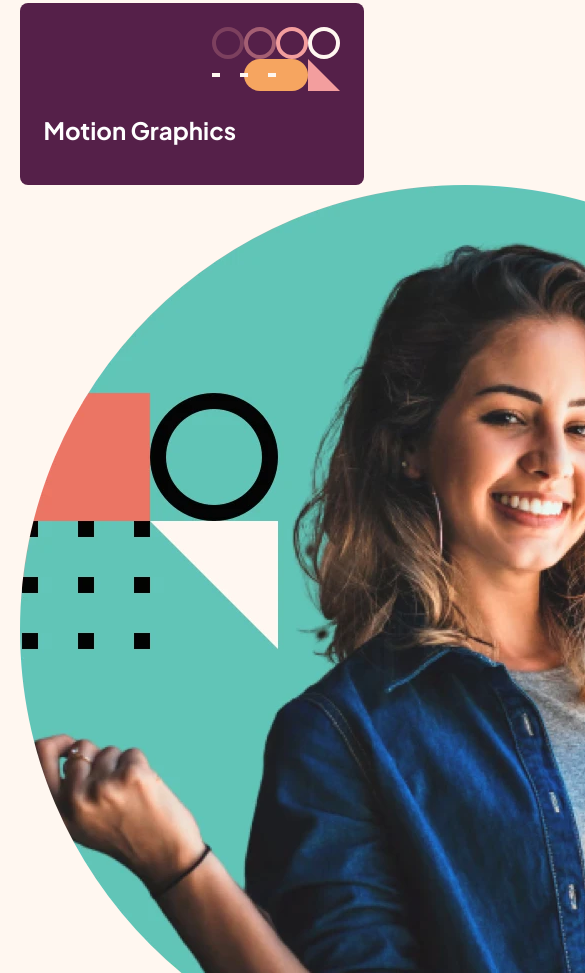
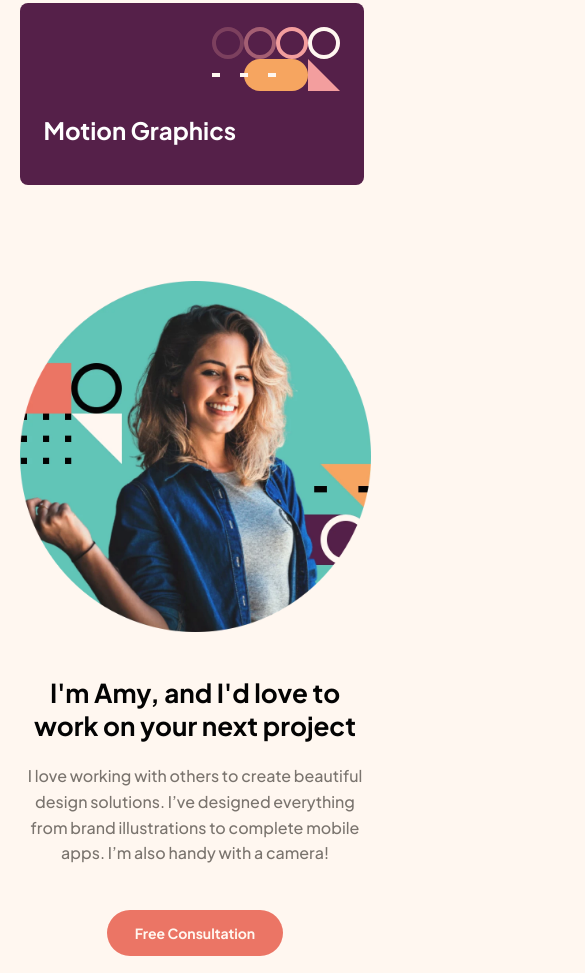
Before and after one commit to surrealgee/single-page-design-portfolio, a plain HTML site: page index.html in a window 390 px wide. Shown: the part 1338-2311 px from the top of the page, 585 px wide, since content can reach past the window. Drawn offline with Linux system fonts and the light colour scheme.

Commit message:
Style author section for mobile

```diff
--- a/style.css
+++ b/style.css
@@ -37,11 +37,15 @@ body {
   padding: 1em 2em;
   text-decoration: none;
   cursor: pointer;
+  color: #fff7f0;
 }
 
 .btn--primary {
   background: #030303;
-  color: #fff7f0;
+}
+
+.btn--secondary {
+  background: #eb7565;
 }
 
 /* Hero Section */
@@ -118,3 +122,35 @@ body {
   background: #552049;
   grid-column: 1 / -1;
 }
+
+/* Author Section */
+
+.author {
+  margin-top: 6em;
+  text-align: center;
+}
+
+.author__picture {
+  width: 100%;
+}
+
+.author-info {
+  margin-top: 2.5em;
+}
+
+.author-info__title {
+  font-weight: 700;
+  font-size: 1.625rem;
+  color: #030303;
+}
+
+.author-info__body {
+  font-weight: 500;
+  line-height: 1.6;
+  color: #7a746e;
+}
+
+.author .btn {
+  margin-top: 2em;
+  display: inline-block;
+}
```
